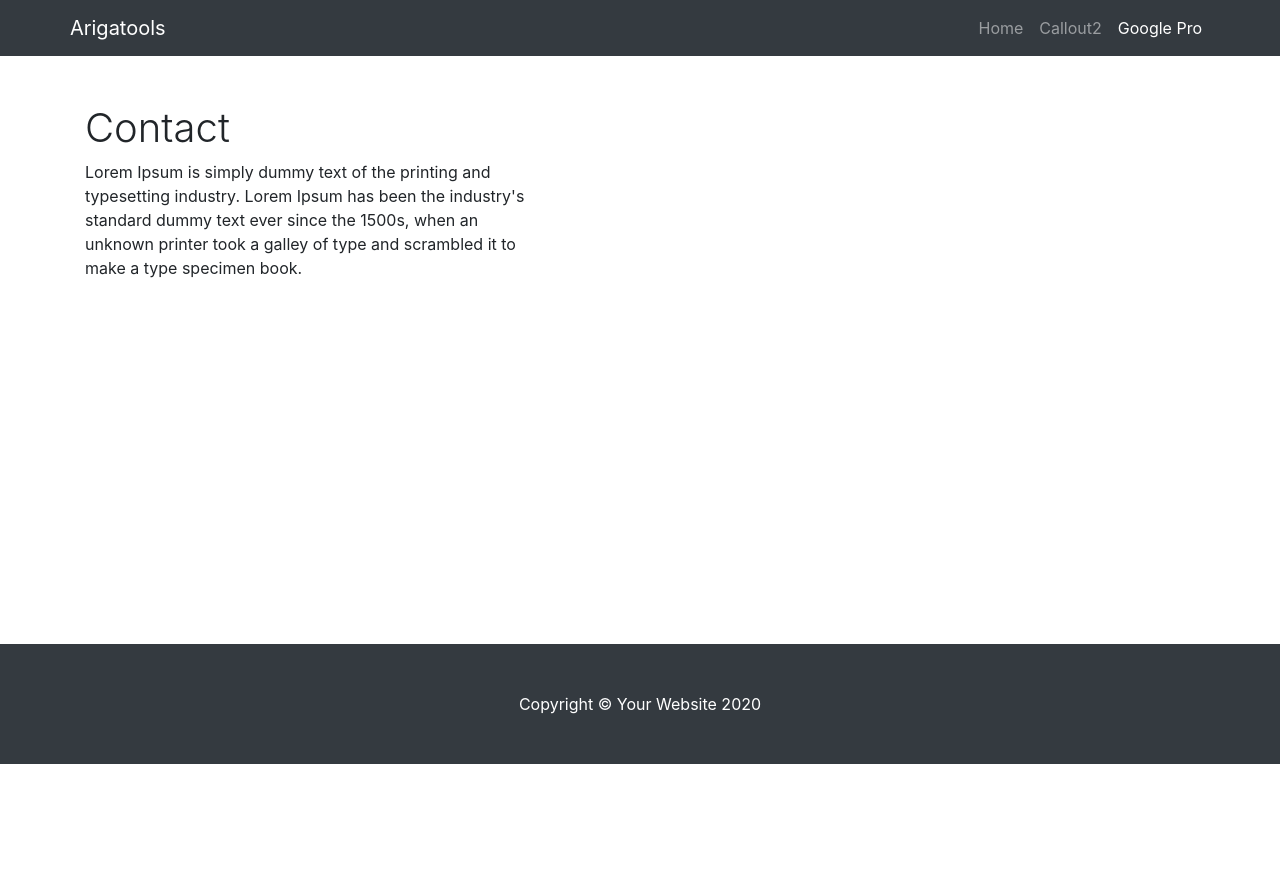
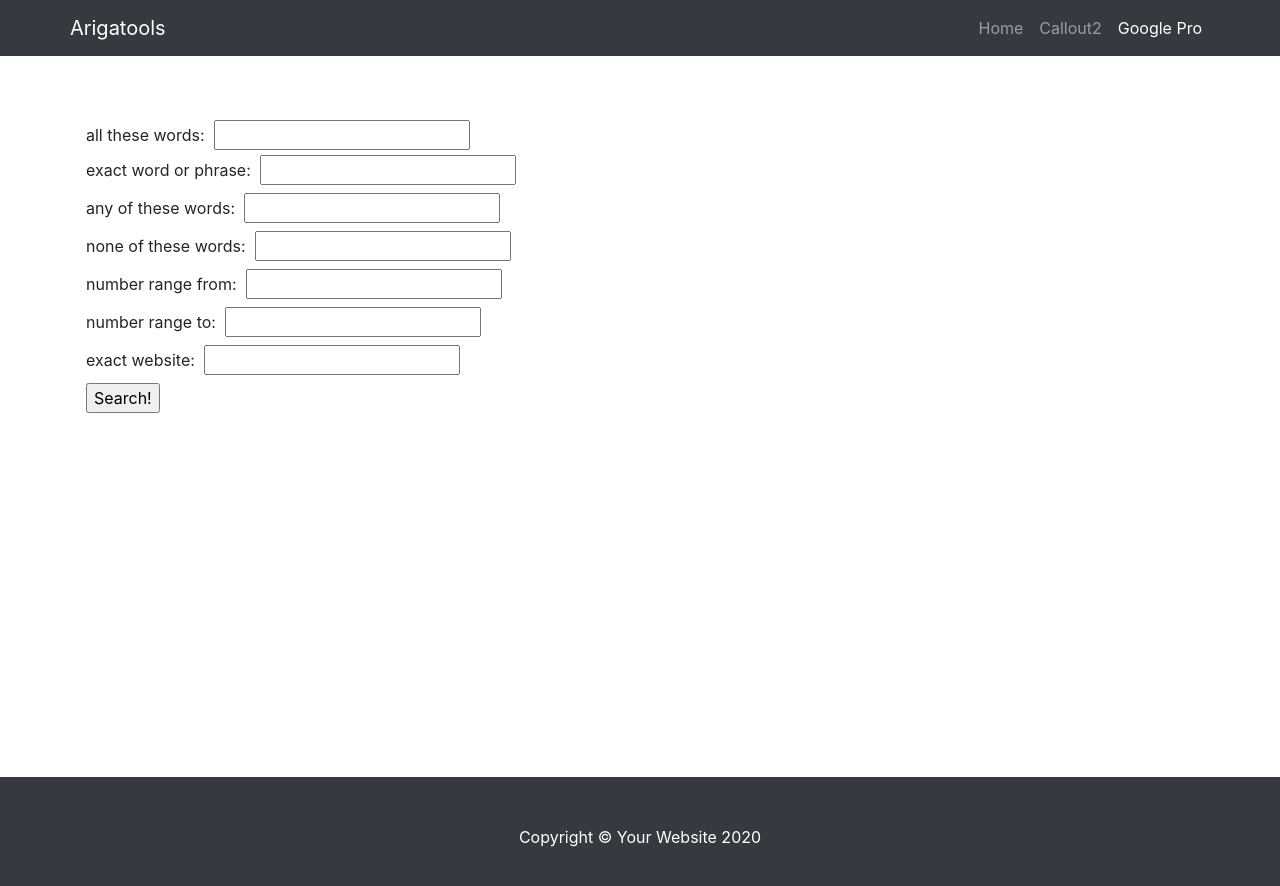
Before and after one commit to chessmonster/amplifyapp, a React (Create React App) app: page /googlepro in a window 1280 px wide. Shown: the top 886 px of the page. Before the commit the page ends 800 px from the top, so only its background shows below. Built offline with nearby package versions, Linux system fonts and the light colour scheme.

Commit message:
google pro final

```diff
--- a/src/components/Callout2.jsx
+++ b/src/components/Callout2.jsx
@@ -34,13 +34,13 @@ class Callout2 extends React.Component {
     render() {
       return (
         <div className="callout">
-          <div class="container">
+          <div className="container">
 
             <div class="row align-items-center my-5">
               <div class="w-100 p-3 col-lg-5">
                 <form onSubmit={this.handleSubmit}>
                   <label>
-                    Name:
+                    Name: &nbsp;
                     <input type="text"
                         value={this.state.value}
                         onChange={this.handleChange} />
--- a/src/components/Googlepro.jsx
+++ b/src/components/Googlepro.jsx
@@ -1,54 +1,135 @@
 import React from "react";
 
-// ############################
-// TODO
+class Googlepro extends React.Component {
+  constructor(props) {
+    super(props);
 
-// create fields for the items below
-// get the input
-// write up the url and supply the input
-// submit the custom URL
+    this.state = {
+      allTheseWords:'',
+      exactWords:'',
+      anyTheseWords:'',
+      noneTheseWords:'',
+      rangeFrom:'',
+      rangeTo:'',
+      exactWebsite:''
+    }
 
-// https://www.google.com.ph/search
-// ?as_q=aaa+aaa				                  all these words
-// &as_epq=bbb+bbb				                exact word or phrase
-// &as_oq=ccc+ccc				                  any of these words
-// &as_eq=ddd+ddd				                  none of these words
-// &as_nlo=111				                    number range from
-// &as_nhi=222				                    number range to
-// &as_sitesearch=www.specificsite.com	  specific site
-// &as_occt=any				                    dunno
-// &safe=images				                    dunno
-// &as_qdr=all				                    dunno
+    this.handleChange = this.handleChange.bind(this)
+    this.handleSubmit = this.handleSubmit.bind(this)
+  }
 
-// ############################
+  handleSubmit(event) {
+    event.preventDefault()
 
-// https://www.google.com.ph/search?as_q=aaa+aaa&as_epq=bbb+bbb&as_oq=ccc+ccc&as_eq=ddd+ddd&as_nlo=111&as_nhi=222&as_qdr=all&as_sitesearch=www.specificsite.com&as_occt=any&safe=images
+    let { allTheseWords, exactWords, anyTheseWords, noneTheseWords, rangeFrom, rangeTo, exactWebsite } = this.state
 
-function Googlepro() {
+    let allTheseWordsFmtd = this.replaceSpace(allTheseWords)
+    let exactWordsFmtd = this.replaceSpace(exactWords)
+    let anyTheseWordsFmtd = this.replaceSpace(anyTheseWords)
+    let noneTheseWordsFmtd = this.replaceSpace(noneTheseWords)
+    let rangeFromFmtd = this.replaceSpace(rangeFrom)
+    let rangeToFmtd = this.replaceSpace(rangeTo)
+    let exactWebsiteFmtd = this.replaceSpace(exactWebsite)
+
+    // TODO: need to format the inputs. maybe just replace the spaces with plus sign
+
+    window.open(`
+      https://www.google.com.ph/search?as_q=${allTheseWordsFmtd}&as_epq=${exactWordsFmtd}&as_oq=${anyTheseWordsFmtd}&as_eq=${noneTheseWordsFmtd}&as_nlo=${rangeFromFmtd}&as_nhi=${rangeToFmtd}&as_sitesearch=${exactWebsiteFmtd}&as_occt=any&safe=images&as_qdr=all`,
+      '_blank');
+
+  }
+
+  handleChange(event){
+    this.setState({
+      // Computed property names
+      // keys of the objects are computed dynamically
+      [event.target.name] : event.target.value
+    })
+  }
+
+  replaceSpace = function(input) {
+    console.log(`doing a replace ${input}`)
+    if (input.length > 0) {
+      input = input.replace(" ","+")
+      return input
+    } else {
+      return ""
+    }
+  }
+
+  render() {
     return (
       <div className="contact">
-      <div class="container">
+        <div className="container">
           <div class="row align-items-center my-5">
-          {/* <div class="col-lg-7">
-            <img
-              class="img-fluid rounded mb-4 mb-lg-0"
-              src="http://placehold.it/900x400"
-              alt=""
+            <div class="w-100 p-3 col-lg-5">
+              <form onSubmit={this.handleSubmit}>
+                <label htmlFor="all_these_words">
+                  all these words: &nbsp;
+                </label>
+                <input type="text"
+                    name="allTheseWords"
+                      value={this.state.allTheseWords}
+                      onChange={this.handleChange}
                 />
-          </div> */}
-          <div class="col-lg-5">
-            <h1 class="font-weight-light">Contact</h1>
-            <p>
-              Lorem Ipsum is simply dummy text of the printing and typesetting
-              industry. Lorem Ipsum has been the industry's standard dummy text
-              ever since the 1500s, when an unknown printer took a galley of
-              type and scrambled it to make a type specimen book.
-            </p>
+
+                <label>
+                  exact word or phrase: &nbsp;
+                  <input type="text"
+                    name="exactWords"
+                      value={this.state.exactWords}
+                      onChange={this.handleChange}
+                  />
+                </label>
+                <label>
+                  any of these words: &nbsp;
+                  <input type="text"
+                    name="anyTheseWords"
+                      value={this.state.anyTheseWords}
+                      onChange={this.handleChange}
+                  />
+                </label>
+                <label>
+                  none of these words: &nbsp;
+                  <input type="text"
+                    name="noneTheseWords"
+                      value={this.state.noneTheseWords}
+                      onChange={this.handleChange}
+                  />
+                </label>
+                <label>
+                  number range from: &nbsp;
+                  <input type="text"
+                    name="rangeFrom"
+                      value={this.state.rangeFrom}
+                      onChange={this.handleChange}
+                  />
+                </label>
+                <label>
+                  number range to: &nbsp;
+                  <input type="text"
+                    name="rangeTo"
+                      value={this.state.rangeTo}
+                      onChange={this.handleChange}
+                  />
+                </label>
+                <label>
+                  exact website: &nbsp;
+                  <input type="text"
+                    name="exactWebsite"
+                      value={this.state.exactWebsite}
+                      onChange={this.handleChange}
+                  />
+                </label>
+                <br />
+                <input type="submit" value="Search!" />
+              </form>
             </div>
           </div>
           </div>
       </div>
     );
   }
+}
 
 export default Googlepro;
```
Lines whose indentation alone changed are shown as unchanged.
